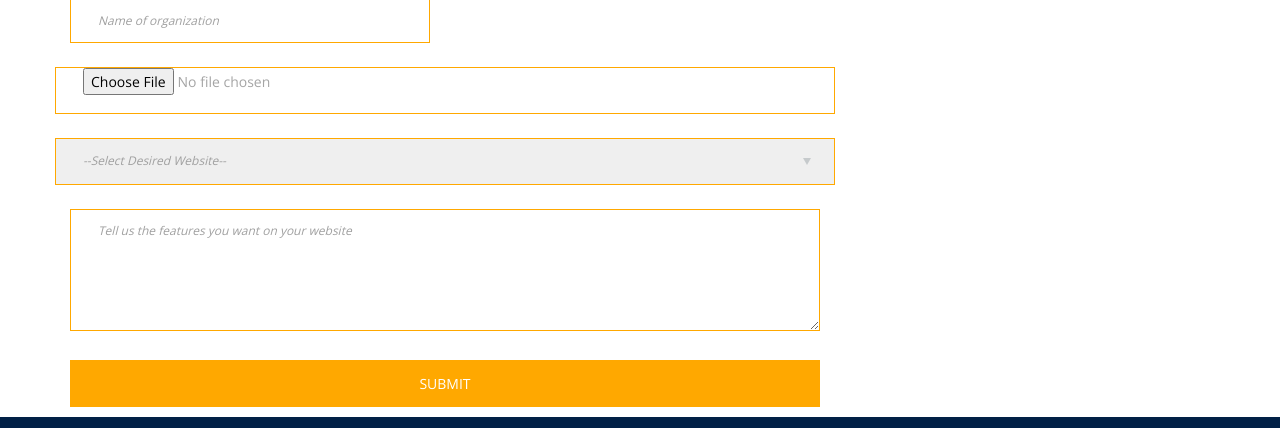
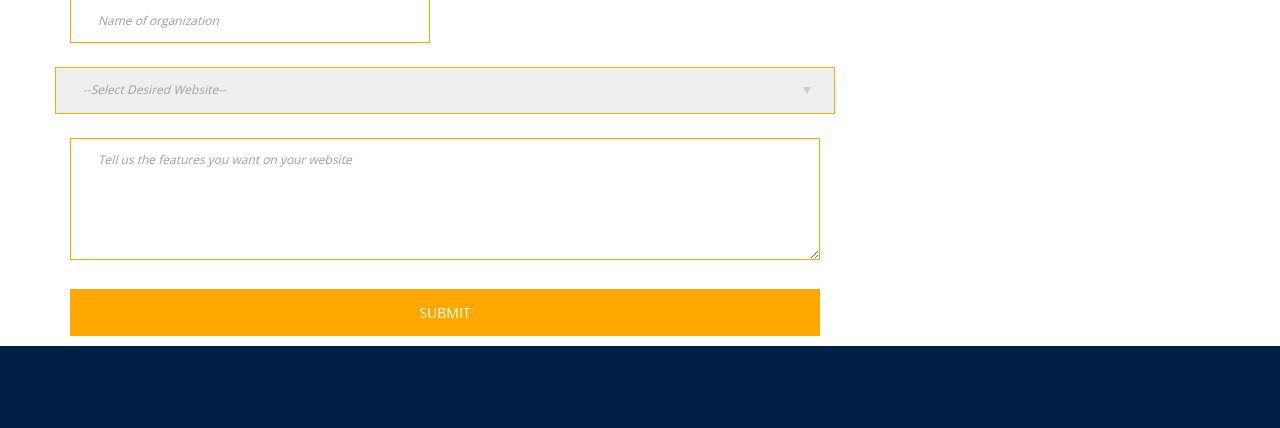
Before and after one commit to Ibikunleshuaib/VIRTECH4NETLIFY, a plain HTML site: page index.html in a window 1280 px wide. Shown: the part 2859-3287 px from the top of the page. Drawn offline with nearby package versions, Linux system fonts and the light colour scheme.

Commit message:
removed the attach file button

```diff
--- a/index.html
+++ b/index.html
@@ -626,7 +626,6 @@ s0.parentNode.insertBefore(s1,s0);
                                 <div class="col-md-6">
 									<input type="text" class="input_item" placeholder="Name of organization" name="nameOfOrganization" style="color: #ffa800">
 								</div>
-									<input type="file" class="input_item" placeholder="file" name="file">
 									<select class="dropdown_item input_item" placeholder="Desired Website" name="desiredWebsite">
 										<option>--Select Desired Website--</option>
 										<option>Personal</option>
```
